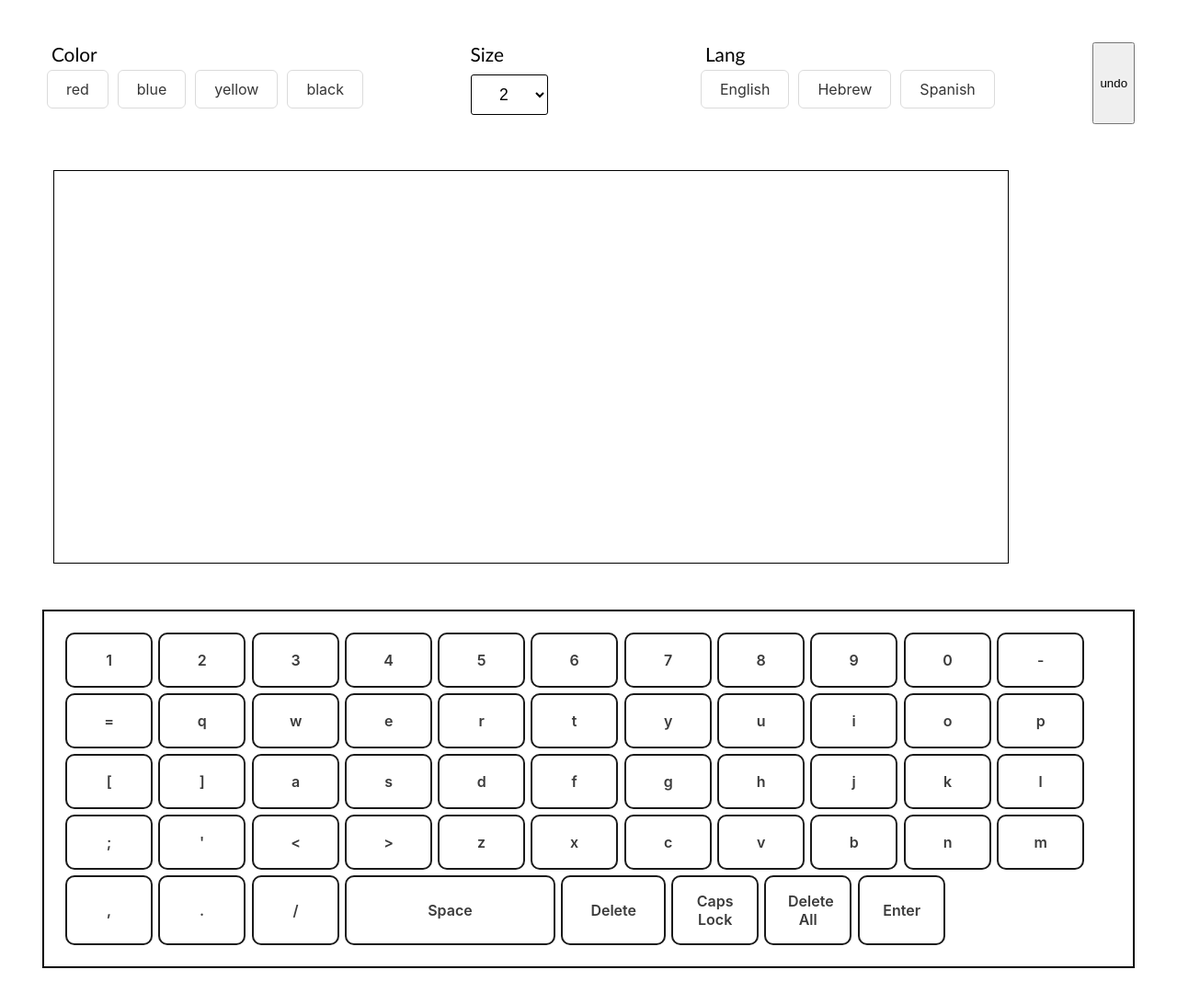
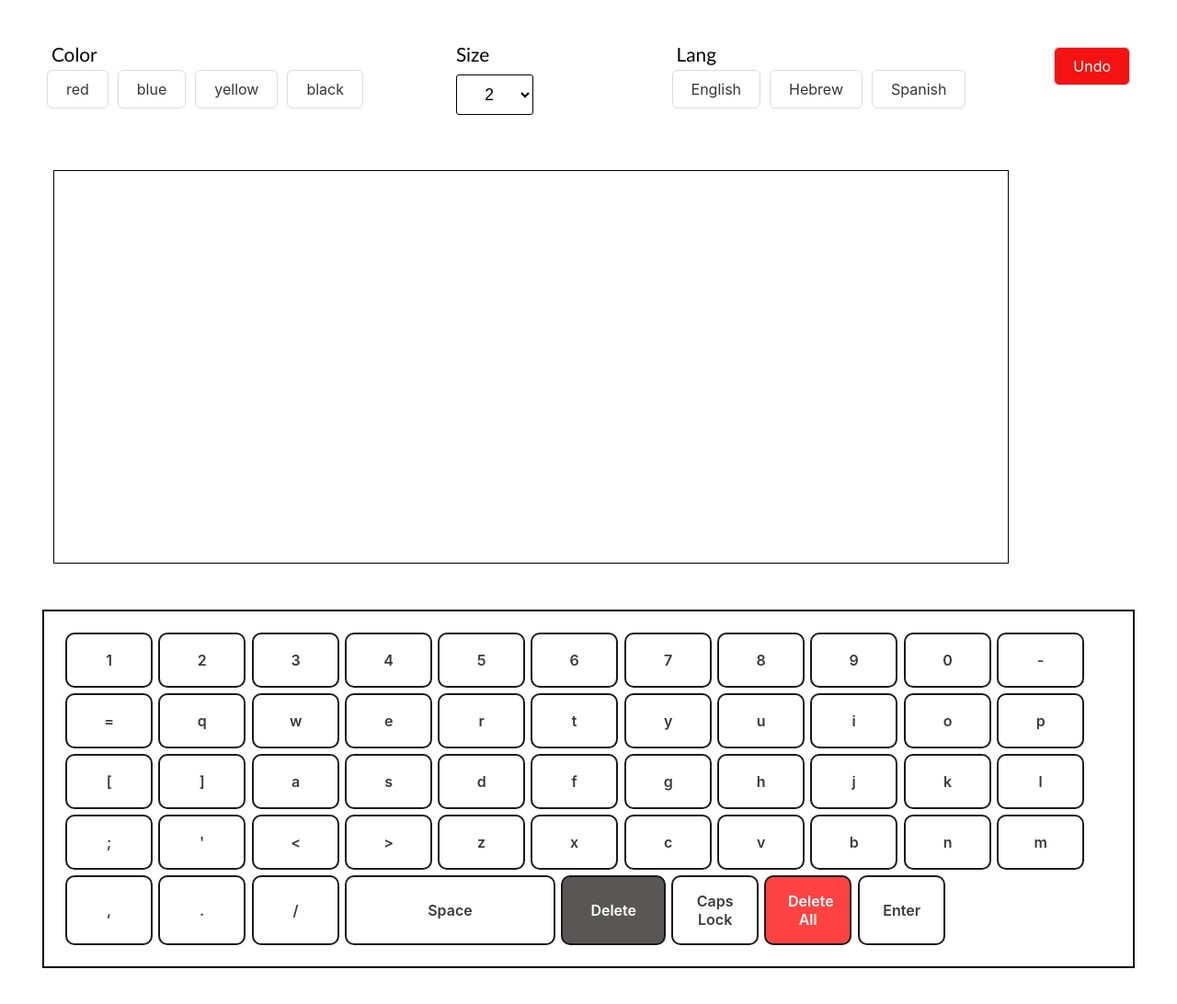
Before and after one commit to YoadRX/keyboard, a React (Vite) app: page / in a window 1280 px wide. Shown: the top 1092 px of the page at 92% size. Built offline with nearby package versions, Linux system fonts and the light colour scheme.

Commit message:
final final styling

```diff
--- a/src/App.jsx
+++ b/src/App.jsx
@@ -5,6 +5,7 @@ import DisplayText from "./Components/DisplayText";
 import Color from "./Components/Color";
 import Size from "./Components/Size";
 import { Lang } from "./Components/Lang";
+import "./Components/Btn.css";
 function App() {
   const [text, setText] = useState([]);
   const [lang2, setLang] = useState("");
@@ -66,8 +67,13 @@ function App() {
         <Color setColor={handleColor} />
         <Size handleSize={handleSize} />
         <Lang setLang={handleLang} />
-        <button type="button" onClick={handleUndo}>
-          undo
+        <button
+          className="colorbtn"
+          id="undo"
+          type="button"
+          onClick={handleUndo}
+        >
+          Undo
         </button>
       </div>
       <DisplayText text={text} />
--- a/src/Components/Btn.css
+++ b/src/Components/Btn.css
@@ -77,3 +77,15 @@ select,option{
   width: 55%;
   text-align: center;
 }
+#DeleteAll{
+  background-color: rgb(254, 66, 66);
+  color: white  ;
+}
+#Delete{
+  background-color: rgb(91, 86, 86);
+  color: white  ;
+}
+#undo{
+  background-color: rgb(244, 18, 18);
+  color: white  ;
+}
--- a/src/Components/KeyBoard.jsx
+++ b/src/Components/KeyBoard.jsx
@@ -1,5 +1,5 @@
 import React, { useState } from "react";
-
+import "./Btn.css";
 const KeyBoard = (props) => {
   const [keys, setKeys] = useState(props.value);
   const [booleanToggle, setBooleanToggle] = useState(false);
@@ -14,7 +14,7 @@ const KeyBoard = (props) => {
       <div id="keyboard">
         {values.map((key, index) => (
           <button
-            className="keyBtn button-28"
+            className="keyBtn button-28 "
             key={index}
             id={index}
             onClick={() => {
```
